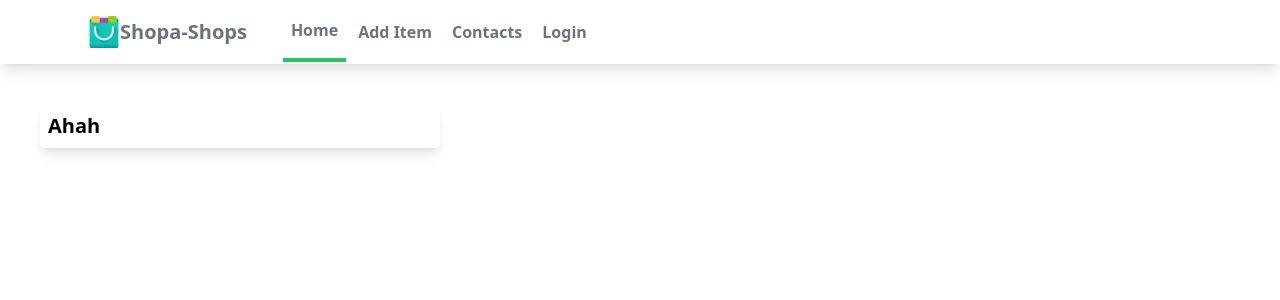
After one commit to yeemaae/django-shop, a Django app: page /users/sellerprofile/8/ in a window 1280 px wide. The commit adds this page. Shown: the top 300 px of the page. Run offline with Django 5.2, Linux system fonts and the light colour scheme; data comes from the database, SQL or seed files in the repository; both versions use the stored data as it was after the commit.

Commit message:
added seller profile

```diff
--- a/mysite/myapp/models.py
+++ b/mysite/myapp/models.py
@@ -1,7 +1,9 @@
 from django.db import models
+from django.contrib.auth.models import User
 
 
 class Product(models.Model):
+    seller = models.ForeignKey(User, on_delete=models.CASCADE, default="1")
     name = models.CharField(max_length=100)
     price = models.IntegerField()
     description = models.CharField(max_length=200)
--- a/mysite/myapp/static/myapp/styles.css
+++ b/mysite/myapp/static/myapp/styles.css
@@ -586,6 +586,10 @@ video {
   margin: 2.5rem;
 }
 
+.m-2 {
+  margin: 0.5rem;
+}
+
 .mx-auto {
   margin-left: auto;
   margin-right: auto;
@@ -764,6 +768,11 @@ video {
 .bg-white {
   --tw-bg-opacity: 1;
   background-color: rgb(255 255 255 / var(--tw-bg-opacity));
+}
+
+.bg-sky-600 {
+  --tw-bg-opacity: 1;
+  background-color: rgb(2 132 199 / var(--tw-bg-opacity));
 }
 
 .p-10 {
--- a/mysite/myapp/templates/myapp/additem.html
+++ b/mysite/myapp/templates/myapp/additem.html
@@ -8,11 +8,11 @@
         {% csrf_token %}
         <div class="mb-4">
             <label class="block text-gray-700 text-md font-bold mb-2" for="name">Item Name</label>
-            <input class="shadow-appearance-none border-rounded py-2 px-3 mr-10 text-gray-700" type="text" placeholder="Name..." name="name" id="name">
+            <input class="focus:outline-none shadow-appearance-none border-rounded py-2 px-3 mr-10 text-gray-700" type="text" placeholder="Name..." name="name" id="name">
             <label class="block text-gray-700 text-md font-bold mb-2" for="price">Item Price</label>
-            <input class="shadow-appearance-none border-rounded py-2 px-3 mr-10 text-gray-700" type="number" placeholder="Price..." name="price" id="price">
+            <input class="focus:outline-none shadow-appearance-none border-rounded py-2 px-3 mr-10 text-gray-700" type="number" placeholder="Price..." name="price" id="price">
             <label class="block text-gray-700 text-md font-bold mb-2" for="description">Item Description</label>
-            <input class="shadow-appearance-none border-rounded py-2 px-3 mr-10 text-gray-700" type="text" placeholder="Description..." name="description" id="description">
+            <input class="focus:outline-none shadow-appearance-none border-rounded py-2 px-3 mr-10 text-gray-700" type="text" placeholder="Description..." name="description" id="description">
             <label class="block text-gray-700 text-md font-bold mb-2" for="upload">Item Image</label>
             <input class="block mt-4" type="file" accept="image/*" name="upload" id="upload">
             <button class="block bg-green-600 text-white p-3 mt-4" type="submit" name="add_item" value="add_item" >Add Item</button>
--- a/mysite/myapp/templates/myapp/detail.html
+++ b/mysite/myapp/templates/myapp/detail.html
@@ -7,6 +7,8 @@
             <p class="mt-5"> {{ item.name }}</p>
             <p class="mt-5 text-green-500">${{ item.price | intcomma }}</p>
             <p class="mt-5 text-gray-600 "> {{ item.description }}</p>
+            <a href="{% url 'users:sellerprofile' item.seller.id %}"><p class="mt-5 text-gray-600 ">by: {{ item.seller }}</p></a>
+            <p class="mt-5 text-gray-600 ">{{ item.seller.profile.contact_number }}</p>
             <button class="bg-green-500 text-white mt-[50px] p-3"><a href="{% url 'myapp:update_item' item.id %}">Update Item</a></button>
             <button class="bg-red-500 text-white mt-[50px] p-3"><a href="{% url 'myapp:delete_item' item.id %}">Delete Item</a></button>
         </div>
--- a/mysite/myapp/templates/myapp/index.html
+++ b/mysite/myapp/templates/myapp/index.html
@@ -18,6 +18,7 @@
             <div class="px-6 py-4">
                 <p class="font-bold text-lg mb-2">{{ item.name }}</p>
                 <p class="font-bold text-lg text-green-500 mb-2">${{ item.price | intcomma }}</p>
+                <p class="font-bold text-lg text-indogo-500 mb-2">by: {{ item.seller }}</p
                 <p class="text-gray-700 text-base">{{ item.description }}</p>
             </div>
         </div>
--- a/mysite/myapp/templates/myapp/navbar.html
+++ b/mysite/myapp/templates/myapp/navbar.html
@@ -12,7 +12,7 @@
                     </div>
                     <div class="items-center flex space-x-1">
                         <a href="{% url 'myapp:index' %}" class="py-4 px-2 text-gray-500 font-semibold border-b-4 border-green-500">Home</a>
-                        <a href="#" class="py-4 px-2 text-gray-500 font-semibold">About</a>
+                        <a href="{% url 'myapp:add_item' %}" class="py-4 px-2 text-gray-500 font-semibold">Add Item</a>
                         <a href="#" class="py-4 px-2 text-gray-500 font-semibold">Contacts</a>
                         {% if user.is_authenticated %}
                             <a href="{% url 'users:profile' %}" class="py-4 px-2 text-gray-500 font-semibold">Profile</a>
--- a/mysite/users/templates/users/login.html
+++ b/mysite/users/templates/users/login.html
@@ -12,6 +12,7 @@
             <p class="focus:outline-none shadow appearance-none border rounded py-2 px-3 mr-10 text-gray-700 leading-tight">{{ form.password }}</p>
         </div>
         <button class="bg-green-500 text-white px-5 py-2" type="submit">Login</button>
+        <button class="bg-sky-600 text-white px-5 py-2"><a href="{% url 'users:register' %}">Register</a></button>
     </form>
 </div>
 
--- /dev/null
+++ b/mysite/users/templates/users/sellerprofile.html
@@ -0,0 +1,16 @@
+{% extends "myapp/base.html" %}
+
+{% block content %}
+    <div class="grid p-10 grid-cols-1 lg:grid-cols-3 sm:grid-cols-1">
+        <div class="rounded shadow-lg">
+            <div>
+                {% if  user.profile.image %}
+                    <img src="{{ seller.profile.image.url }}">
+                {% endif %}
+
+            </div>
+            <h1 class="font-bold text-xl m-2">{{ seller.username }}</h1>
+        </div>
+    </div>
+
+{% endblock content %}
--- a/mysite/users/urls.py
+++ b/mysite/users/urls.py
@@ -11,4 +11,5 @@ urlpatterns = [
     path('login/', MyLoginView.as_view(template_name="users/login.html"), name='login'),
     path('logout/', LogoutView.as_view(template_name="users/logout.html"), name='logout'),
     path('profile/', views.profile, name='profile'),
+    path('sellerprofile/<int:id>/', views.seller_profile, name='sellerprofile'),
 ]
--- a/mysite/users/views.py
+++ b/mysite/users/views.py
@@ -4,6 +4,7 @@ from django.contrib.auth import login
 from .forms import NewUserForm, MyUserForm
 from .models import Profile
 from django.contrib.auth.decorators import login_required
+from django.contrib.auth.models import User
 
 
 # Create your views here.
@@ -34,3 +35,11 @@ def profile(request):
 class MyLoginView(LoginView):
     form_class = MyUserForm
     redirect_authenticated_user = True
+
+
+def seller_profile(request, id):
+    seller = User.objects.get(id=id)
+
+    context = {"seller": seller}
+
+    return render(request, 'users/sellerprofile.html', context)
```
Also changed, not shown: mysite/myapp/views.py (+4 -3 lines), mysite/db.sqlite3, mysite/myapp/migrations/0003_product_seller.py (added).
